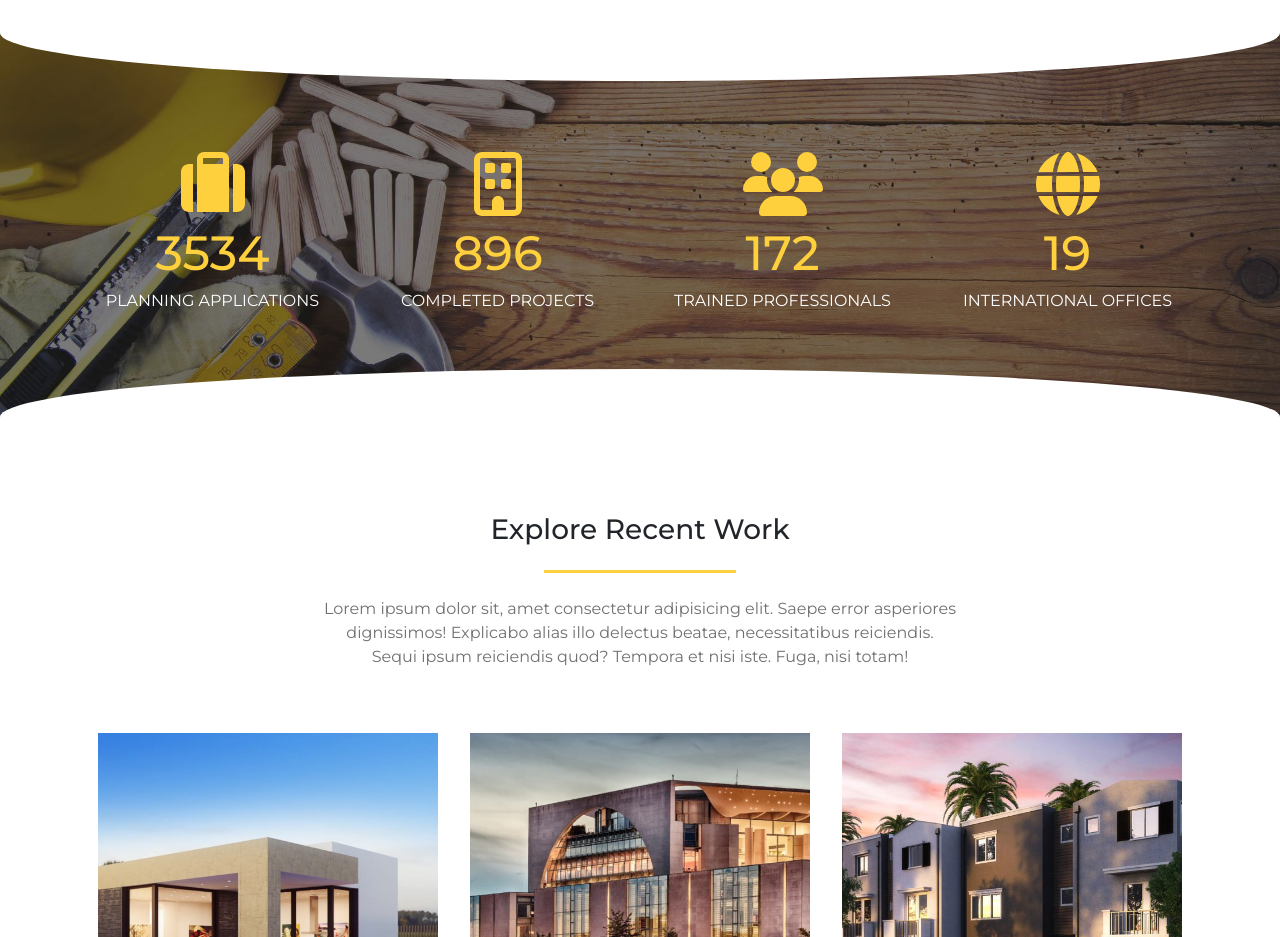
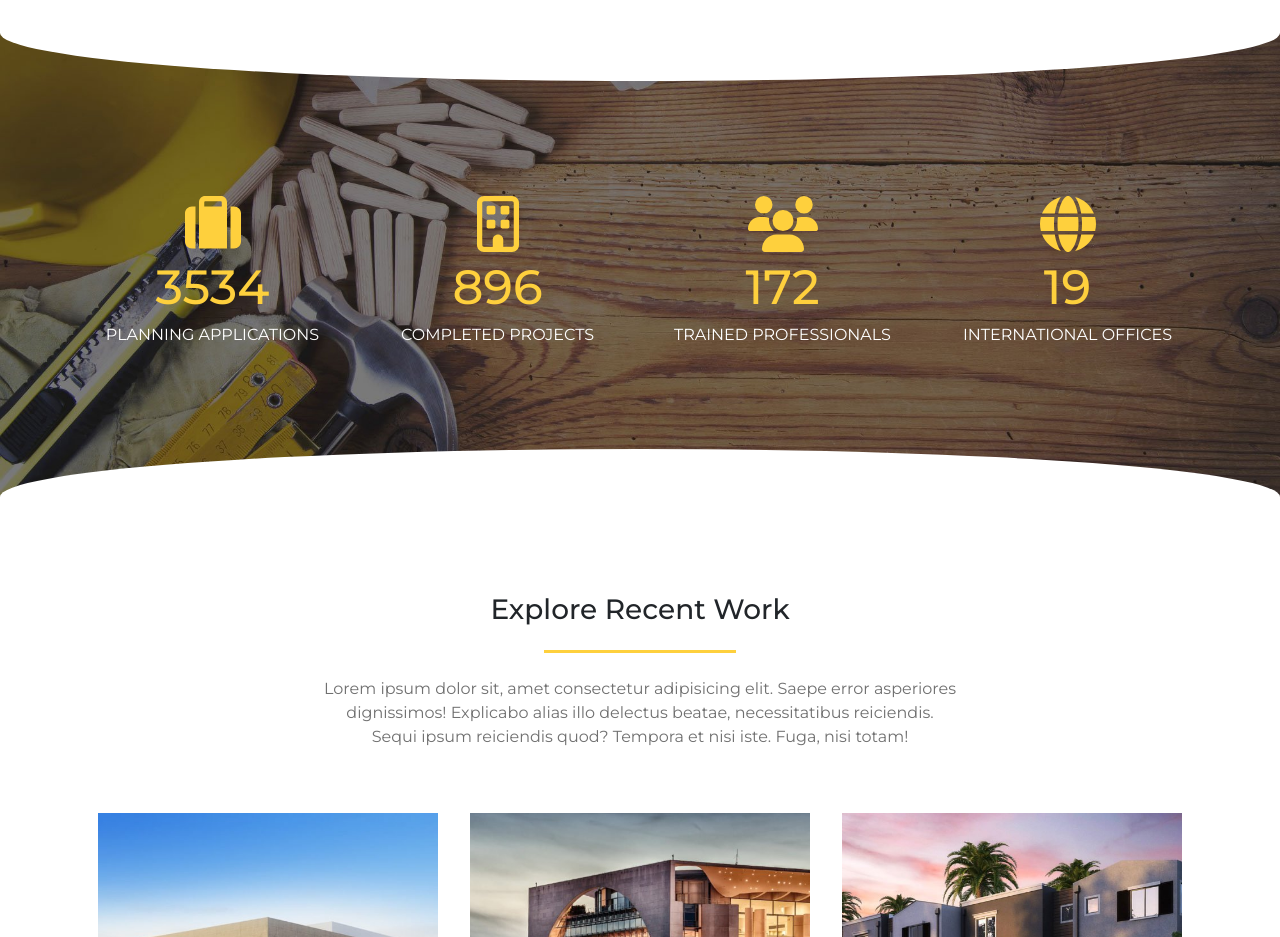
Before and after one commit to Giacomo-Paolini/proj-html-vuejs, a Vue app: page / in a window 1280 px wide. Shown: the part 1680-2617 px from the top of the page. Built offline with nearby package versions, Linux system fonts and the light colour scheme.

Commit message:
fix: icon banner

```diff
--- a/src/components/AppBanner1.vue
+++ b/src/components/AppBanner1.vue
@@ -39,7 +39,7 @@
         background-size: cover;
         background-repeat: no-repeat;
         background-position: center;
-        height: 30rem;
+        height: 35rem;
         position: relative;
         padding: 0;
         .curved-bands-top {
@@ -58,14 +58,14 @@
             border-radius: 70% 70% 0 0;
         }
         .row {
-            height: 30rem;
+            height: 35rem;
         }
         .my-card {
             text-align: center;
             width: calc(100% / 4);
             color: $yellow;
             .my-icon-size {
-                font-size: 4rem;
+                font-size: 3.5rem;
             }
             .my-number-size {
                 margin-top: -1rem;
```
